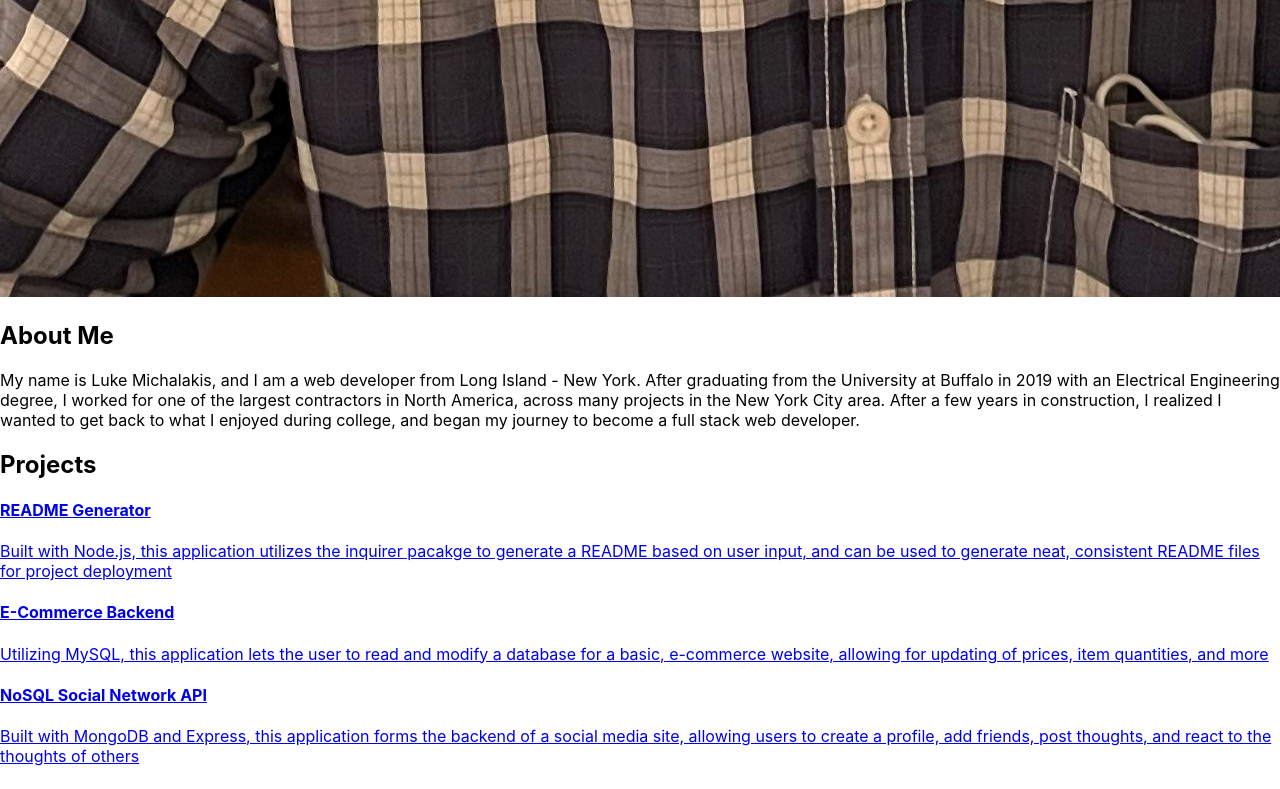
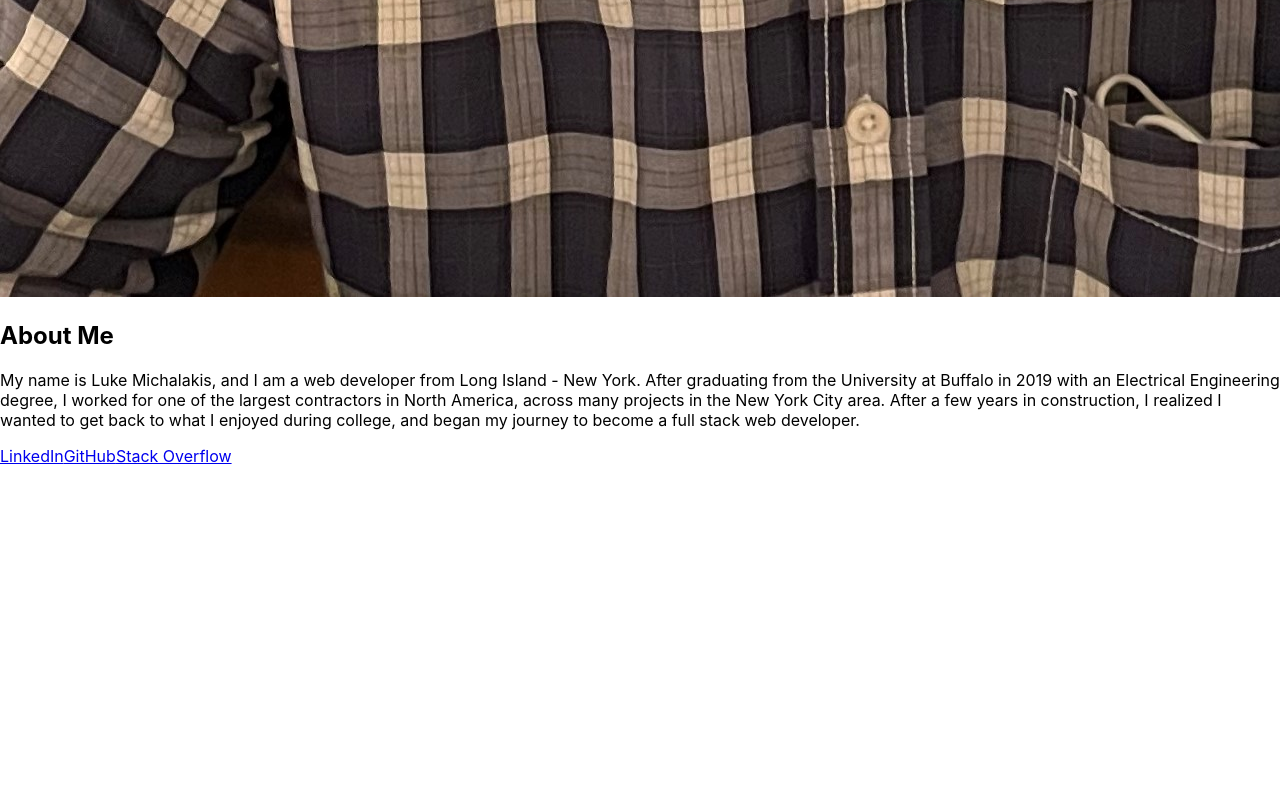
Before and after one commit to michalakisluke/react-portfolio, a React (Create React App) app: page / in a window 1280 px wide. Shown: the part 2000-2789 px from the top of the page. After the commit the page ends 2466 px from the top, so only its background shows below. Built offline with nearby package versions, Linux system fonts and the light colour scheme.

Commit message:
<Build conditional rendering for homepage>

```diff
--- a/src/App.js
+++ b/src/App.js
@@ -12,20 +12,32 @@ function App() {
 
   const [currentNav, setCurrentNav] = useState('about-me');
 
+  const pageRender = () => {
+    switch (currentNav) {
+      case 'about-me':
+        return <About />
+      case 'contact':
+        return <Contact />
+      case 'resume':
+        return <Resume />
+      case 'projects':
+        return <Projects />
+    }
+  };
+
   return (
-    <div>
+    <main>
       <Nav
         currentNav={currentNav}
         setCurrentNav={setCurrentNav}
       ></Nav>
-      <main>
-        <About></About>
-        <Projects></Projects>
-        <Contact></Contact>
-        <Resume></Resume>
-        <Footer></Footer>
-      </main>
-    </div>
+      <div>
+        {
+          pageRender(currentNav)
+        }
+      </div>
+      <Footer />
+    </main>
   );
 }
 
```
